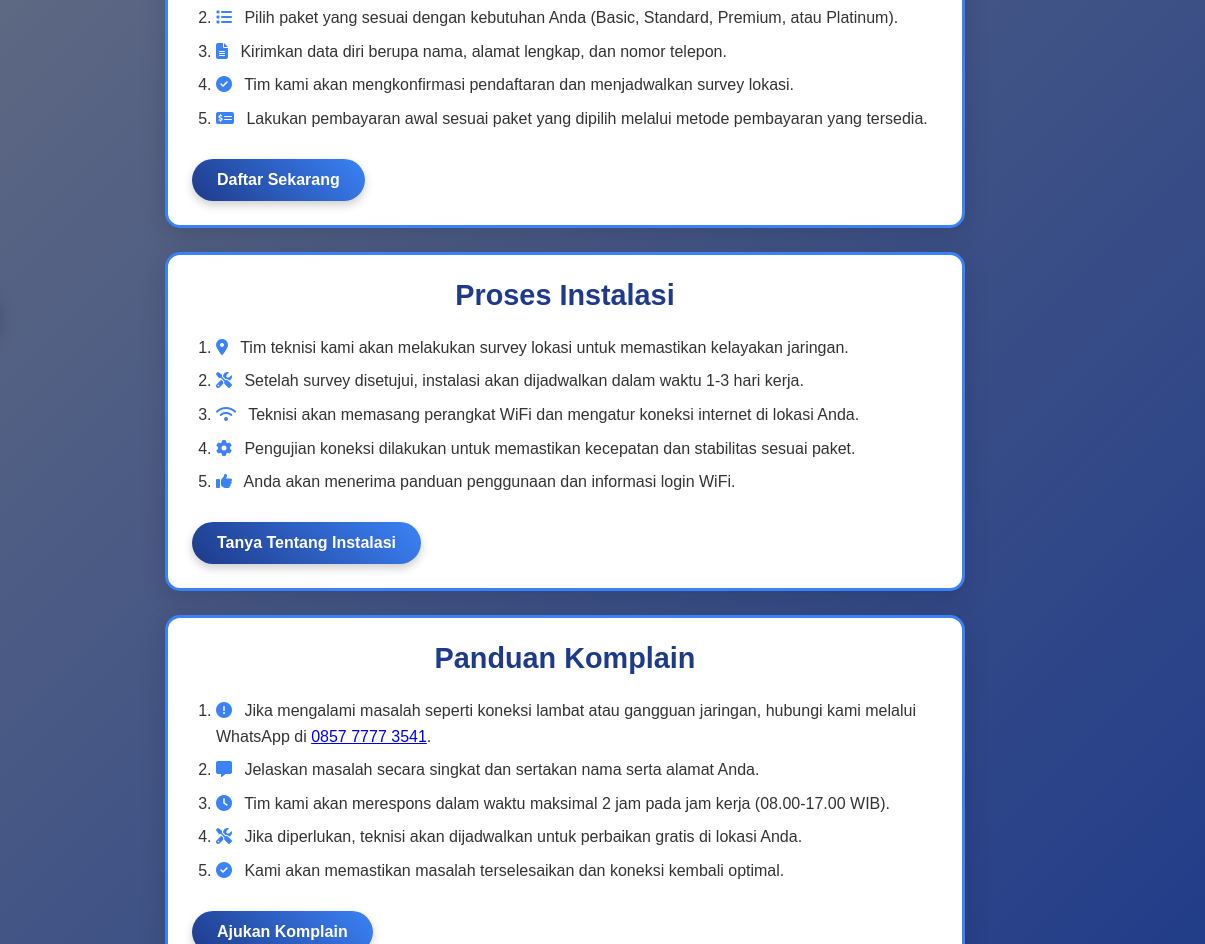
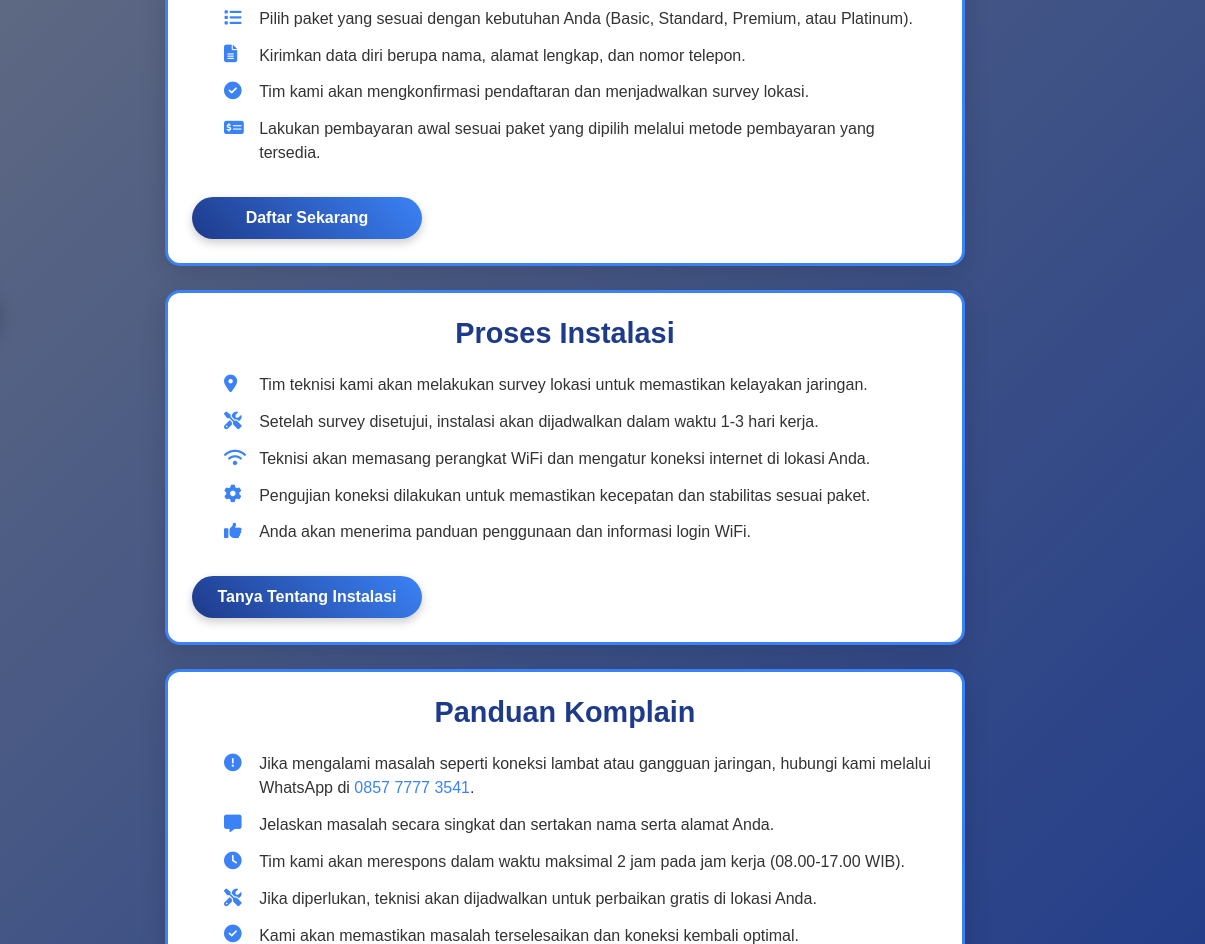
Before and after one commit to pusatwifisolo/panduan, a plain HTML site: page index.html in a window 1280 px wide. Shown: the part 448-1392 px from the top of the page, 75-1280 px from the left. Drawn offline with Linux system fonts and the light colour scheme.

Commit message:
index.html

```diff
--- a/index.html
+++ b/index.html
@@ -103,17 +103,38 @@
             margin-bottom: 0.8em;
             text-align: center;
         }
-        .guide-card ol {
-            padding-left: 1.5em;
+        .guide-list {
+            padding-left: 0;
+            list-style: none;
             font-size: 1em;
             line-height: 1.6;
         }
-        .guide-card li {
-            margin-bottom: 0.5em;
+        .guide-item {
+            display: flex;
+            align-items: flex-start;
+            margin-bottom: 0.8em;
+            position: relative;
+            padding-left: 2em;
         }
-        .guide-card i {
+        .guide-icon {
+            margin-right: 0.8em;
             color: #3b82f6;
-            margin-right: 0.5em;
+            font-size: 1.1em;
+            width: 1.2em;
+            flex-shrink: 0;
+            margin-top: 0.1em;
+        }
+        .guide-text {
+            flex: 1;
+            line-height: 1.5;
+        }
+        .guide-text a {
+            color: #3b82f6;
+            text-decoration: none;
+            transition: color 0.3s;
+        }
+        .guide-text a:hover {
+            color: #1e3a8a;
         }
         .btn {
             display: inline-block;
@@ -127,6 +148,8 @@
             transition: transform 0.3s, box-shadow 0.3s, background 0.3s;
             box-shadow: 0 4px 10px rgba(0,0,0,0.2);
             text-align: center;
+            width: 230px; /* Set width to match "Tanya Tentang Instalasi" */
+            box-sizing: border-box;
         }
         .btn:hover {
             transform: scale(1.15);
@@ -194,9 +217,9 @@
             from { opacity: 0; transform: translateY(50px); }
             to { opacity: 1; transform: translateY(0); }
         }
-        @keyframes rotateIn {
-            from { opacity: 0; transform: rotate(-10deg) scale(0.8); }
-            to { opacity: 1; transform: rotate(0) scale(1); }
+        @keyframes slideUp {
+            from { opacity: 0; transform: translateY(80px); }
+            to { opacity: 1; transform: translateY(0); }
         }
         @keyframes subtlePulse {
             0% { opacity: 0.4; }
@@ -214,8 +237,27 @@
                 max-width: 100%;
             }
             .guide-card h2 { font-size: 1.5em; }
-            .guide-card ol { font-size: 0.9em; }
-            .btn { padding: 10px 20px; font-size: 0.9em; }
+            .guide-item {
+                display: flex;
+                align-items: flex-start;
+                padding-left: 1.5em;
+                margin-bottom: 0.8em;
+            }
+            .guide-icon {
+                margin-right: 0.6em;
+                margin-bottom: 0;
+                width: 1.2em;
+                font-size: 1em;
+            }
+            .guide-text {
+                margin-top: 0;
+                line-height: 1.4;
+            }
+            .btn {
+                padding: 10px 20px;
+                font-size: 0.9em;
+                width: 210px; /* Adjusted for mobile */
+            }
             .whatsapp-float {
                 width: 51px;
                 height: 51px;
@@ -239,8 +281,23 @@
                 max-width: 100%;
             }
             .guide-card h2 { font-size: 1.3em; }
-            .guide-card ol { font-size: 0.8em; }
-            .btn { padding: 8px 15px; font-size: 0.8em; }
+            .guide-item {
+                padding-left: 1.2em;
+            }
+            .guide-icon {
+                margin-right: 0.5em;
+                font-size: 0.95em;
+                width: 1.1em;
+            }
+            .guide-text {
+                font-size: 0.9em;
+                line-height: 1.3;
+            }
+            .btn {
+                padding: 8px 15px;
+                font-size: 0.8em;
+                width: 190px; /* Adjusted for smaller mobile */
+            }
             .whatsapp-float {
                 width: 46px;
                 height: 46px;
@@ -270,40 +327,85 @@
         <section class="guide-section">
             <div class="guide-card">
                 <h2>Proses Pendaftaran</h2>
-                <ol>
-                    <li><i class="fas fa-user-plus"></i> Hubungi kami melalui WhatsApp di <a href="#" onclick="redirectToContactWhatsApp()">0857 7777 3541</a> atau klik tombol WhatsApp di pojok kiri bawah.</li>
-                    <li><i class="fas fa-list"></i> Pilih paket yang sesuai dengan kebutuhan Anda (Basic, Standard, Premium, atau Platinum).</li>
-                    <li><i class="fas fa-file-alt"></i> Kirimkan data diri berupa nama, alamat lengkap, dan nomor telepon.</li>
-                    <li><i class="fas fa-check-circle"></i> Tim kami akan mengkonfirmasi pendaftaran dan menjadwalkan survey lokasi.</li>
-                    <li><i class="fas fa-money-check-alt"></i> Lakukan pembayaran awal sesuai paket yang dipilih melalui metode pembayaran yang tersedia.</li>
-                </ol>
-                <a href="#" class="btn" onclick="redirectToContactWhatsApp()">Daftar Sekarang</a>
+                <ul class="guide-list">
+                    <li class="guide-item">
+                        <i class="fas fa-user-plus guide-icon"></i>
+                        <span class="guide-text">Hubungi kami melalui WhatsApp di <a href="#" onclick="redirectToContactWhatsApp('register')">0857 7777 3541</a> atau klik tombol WhatsApp di pojok kiri bawah.</span>
+                    </li>
+                    <li class="guide-item">
+                        <i class="fas fa-list guide-icon"></i>
+                        <span class="guide-text">Pilih paket yang sesuai dengan kebutuhan Anda (Basic, Standard, Premium, atau Platinum).</span>
+                    </li>
+                    <li class="guide-item">
+                        <i class="fas fa-file-alt guide-icon"></i>
+                        <span class="guide-text">Kirimkan data diri berupa nama, alamat lengkap, dan nomor telepon.</span>
+                    </li>
+                    <li class="guide-item">
+                        <i class="fas fa-check-circle guide-icon"></i>
+                        <span class="guide-text">Tim kami akan mengkonfirmasi pendaftaran dan menjadwalkan survey lokasi.</span>
+                    </li>
+                    <li class="guide-item">
+                        <i class="fas fa-money-check-alt guide-icon"></i>
+                        <span class="guide-text">Lakukan pembayaran awal sesuai paket yang dipilih melalui metode pembayaran yang tersedia.</span>
+                    </li>
+                </ul>
+                <a href="#" class="btn" onclick="redirectToContactWhatsApp('register')">Daftar Sekarang</a>
             </div>
             <div class="guide-card">
                 <h2>Proses Instalasi</h2>
-                <ol>
-                    <li><i class="fas fa-map-marker-alt"></i> Tim teknisi kami akan melakukan survey lokasi untuk memastikan kelayakan jaringan.</li>
-                    <li><i class="fas fa-tools"></i> Setelah survey disetujui, instalasi akan dijadwalkan dalam waktu 1-3 hari kerja.</li>
-                    <li><i class="fas fa-wifi"></i> Teknisi akan memasang perangkat WiFi dan mengatur koneksi internet di lokasi Anda.</li>
-                    <li><i class="fas fa-cog"></i> Pengujian koneksi dilakukan untuk memastikan kecepatan dan stabilitas sesuai paket.</li>
-                    <li><i class="fas fa-thumbs-up"></i> Anda akan menerima panduan penggunaan dan informasi login WiFi.</li>
-                </ol>
-                <a href="#" class="btn" onclick="redirectToContactWhatsApp()">Tanya Tentang Instalasi</a>
+                <ul class="guide-list">
+                    <li class="guide-item">
+                        <i class="fas fa-map-marker-alt guide-icon"></i>
+                        <span class="guide-text">Tim teknisi kami akan melakukan survey lokasi untuk memastikan kelayakan jaringan.</span>
+                    </li>
+                    <li class="guide-item">
+                        <i class="fas fa-tools guide-icon"></i>
+                        <span class="guide-text">Setelah survey disetujui, instalasi akan dijadwalkan dalam waktu 1-3 hari kerja.</span>
+                    </li>
+                    <li class="guide-item">
+                        <i class="fas fa-wifi guide-icon"></i>
+                        <span class="guide-text">Teknisi akan memasang perangkat WiFi dan mengatur koneksi internet di lokasi Anda.</span>
+                    </li>
+                    <li class="guide-item">
+                        <i class="fas fa-cog guide-icon"></i>
+                        <span class="guide-text">Pengujian koneksi dilakukan untuk memastikan kecepatan dan stabilitas sesuai paket.</span>
+                    </li>
+                    <li class="guide-item">
+                        <i class="fas fa-thumbs-up guide-icon"></i>
+                        <span class="guide-text">Anda akan menerima panduan penggunaan dan informasi login WiFi.</span>
+                    </li>
+                </ul>
+                <a href="#" class="btn" onclick="redirectToContactWhatsApp('install')">Tanya Tentang Instalasi</a>
             </div>
             <div class="guide-card">
                 <h2>Panduan Komplain</h2>
-                <ol>
-                    <li><i class="fas fa-exclamation-circle"></i> Jika mengalami masalah seperti koneksi lambat atau gangguan jaringan, hubungi kami melalui WhatsApp di <a href="#" onclick="redirectToContactWhatsApp()">0857 7777 3541</a>.</li>
-                    <li><i class="fas fa-comment-alt"></i> Jelaskan masalah secara singkat dan sertakan nama serta alamat Anda.</li>
-                    <li><i class="fas fa-clock"></i> Tim kami akan merespons dalam waktu maksimal 2 jam pada jam kerja (08.00-17.00 WIB).</li>
-                    <li><i class="fas fa-tools"></i> Jika diperlukan, teknisi akan dijadwalkan untuk perbaikan gratis di lokasi Anda.</li>
-                    <li><i class="fas fa-check-circle"></i> Kami akan memastikan masalah terselesaikan dan koneksi kembali optimal.</li>
-                </ol>
-                <a href="#" class="btn" onclick="redirectToContactWhatsApp()">Ajukan Komplain</a>
+                <ul class="guide-list">
+                    <li class="guide-item">
+                        <i class="fas fa-exclamation-circle guide-icon"></i>
+                        <span class="guide-text">Jika mengalami masalah seperti koneksi lambat atau gangguan jaringan, hubungi kami melalui WhatsApp di <a href="#" onclick="redirectToContactWhatsApp('complain')">0857 7777 3541</a>.</span>
+                    </li>
+                    <li class="guide-item">
+                        <i class="fas fa-comment-alt guide-icon"></i>
+                        <span class="guide-text">Jelaskan masalah secara singkat dan sertakan nama serta alamat Anda.</span>
+                    </li>
+                    <li class="guide-item">
+                        <i class="fas fa-clock guide-icon"></i>
+                        <span class="guide-text">Tim kami akan merespons dalam waktu maksimal 2 jam pada jam kerja (08.00-17.00 WIB).</span>
+                    </li>
+                    <li class="guide-item">
+                        <i class="fas fa-tools guide-icon"></i>
+                        <span class="guide-text">Jika diperlukan, teknisi akan dijadwalkan untuk perbaikan gratis di lokasi Anda.</span>
+                    </li>
+                    <li class="guide-item">
+                        <i class="fas fa-check-circle guide-icon"></i>
+                        <span class="guide-text">Kami akan memastikan masalah terselesaikan dan koneksi kembali optimal.</span>
+                    </li>
+                </ul>
+                <a href="#" class="btn" onclick="redirectToContactWhatsApp('complain')">Ajukan Komplain</a>
             </div>
         </section>
     </div>
-    <div class="whatsapp-float" onclick="redirectToContactWhatsApp()">
+    <div class="whatsapp-float" onclick="redirectToContactWhatsApp('general')">
         <img src="https://github.com/ridwanbudilaksono/wifi/blob/main/whatsapp.png?raw=true" alt="WhatsApp">
     </div>
     <footer>
@@ -325,20 +427,33 @@
             document.querySelector('.whatsapp-float').classList.add('show');
         }
 
-        // Redirect to WhatsApp for contact section and floating button
-        function redirectToContactWhatsApp() {
-            const message = encodeURIComponent(`Saya ingin informasi lebih lanjut tentang layanan Pusat WiFi Solo`);
+        // Redirect to WhatsApp based on button type
+        function redirectToContactWhatsApp(type) {
+            let message;
+            switch(type) {
+                case 'register':
+                    message = encodeURIComponent(`Saya ingin informasi lebih lanjut tentang pendaftaran di Pusat WiFi Solo`);
+                    break;
+                case 'install':
+                    message = encodeURIComponent(`Saya ingin informasi lebih lanjut tentang jadwal pemasangan dari Pusat WiFi Solo`);
+                    break;
+                case 'complain':
+                    message = encodeURIComponent(`Saya ingin mengajukan komplain seputar internet di Pusat WiFi Solo`);
+                    break;
+                default:
+                    message = encodeURIComponent(`Saya ingin informasi lebih lanjut tentang layanan Pusat WiFi Solo`);
+            }
             const whatsappUrl = `https://wa.me/6285777773541?text=${message}`;
             window.open(whatsappUrl, '_blank');
         }
 
-        // Card animation on scroll
+        // Card animation on scroll for all cards
         const cards = document.querySelectorAll('.guide-card');
         const observer = new IntersectionObserver((entries) => {
             entries.forEach((entry, index) => {
                 if (entry.isIntersecting) {
                     entry.target.style.opacity = '1';
-                    entry.target.style.transform = 'translateY(0) rotate(0)';
+                    entry.target.style.transform = 'translateY(0)';
                     entry.target.style.transitionDelay = `${index * 0.15}s`;
                 }
             });
@@ -346,23 +461,13 @@
 
         cards.forEach(card => {
             card.style.opacity = '0';
-            card.style.transform = 'translateY(80px) rotate(-3deg)';
+            card.style.transform = 'translateY(80px)';
             card.style.transition = 'opacity 0.7s, transform 0.7s';
             observer.observe(card);
         });
 
         // Dynamic year in footer
         document.querySelector('footer p').textContent = `2025 Pusat WiFi Solo\nInternet Lancar dan Stabil`;
-
-        // Add rotateIn animation to cards on click
-        cards.forEach(card => {
-            card.addEventListener('click', () => {
-                card.style.animation = 'rotateIn 0.6s ease-out';
-                setTimeout(() => {
-                    card.style.animation = '';
-                }, 600);
-            });
-        });
     </script>
 </body>
 </html>
```
